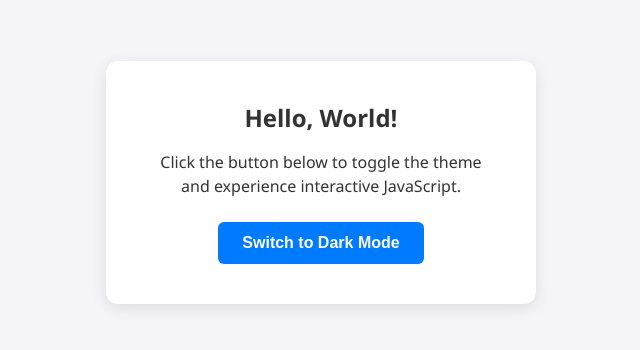
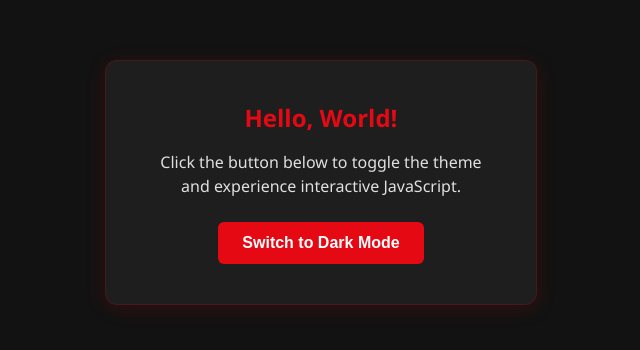
Before and after one commit to Musthaffaa/pipeline, a plain HTML site: page index.html in a window 1280 px wide. Shown: the part 218-568 px from the top of the page, without its empty margins (319-959 px from the left). Drawn offline with Linux system fonts and the light colour scheme.

Commit message:
Update color scheme for dark and light modes

```diff
--- a/style.css
+++ b/style.css
@@ -1,19 +1,19 @@
 :root {
-    --bg-color: #f4f4f9;
-    --card-bg: #ffffff;
-    --text-color: #333333;
-    --btn-bg: #007bff;
-    --btn-hover: #0056b3;
+    --bg-color: #121212;
+    --card-bg: #1e1e1e;
+    --text-color: #e0e0e0;
+    --btn-bg: #e50914; /* Crimson Red */
+    --btn-hover: #b20710;
     --btn-text: #ffffff;
 }
 
-body.dark-mode {
-    --bg-color: #1a1a1a;
-    --card-bg: #2d2d2d;
-    --text-color: #f4f4f9;
-    --btn-bg: #ffc107;
-    --btn-hover: #e0a800;
-    --btn-text: #1a1a1a;
+body.light-mode {
+    --bg-color: #f9f9f9;
+    --card-bg: #ffffff;
+    --text-color: #121212;
+    --btn-bg: #121212;
+    --btn-hover: #333333;
+    --btn-text: #ffffff;
 }
 
 body {
@@ -32,16 +32,18 @@ body {
     background-color: var(--card-bg);
     padding: 2.5rem;
     border-radius: 12px;
-    box-shadow: 0 4px 15px rgba(0, 0, 0, 0.1);
+    box-shadow: 0 4px 20px rgba(229, 9, 20, 0.15);
+    border: 1px solid rgba(229, 9, 20, 0.2);
     text-align: center;
     max-width: 350px;
     width: 100%;
-    transition: background-color 0.3s ease, box-shadow 0.3s ease;
+    transition: background-color 0.3s ease, box-shadow 0.3s ease, border-color 0.3s ease;
 }
 
 .card h2 {
     margin-top: 0;
     margin-bottom: 1rem;
+    color: #e50914;
 }
 
 .card p {
```
